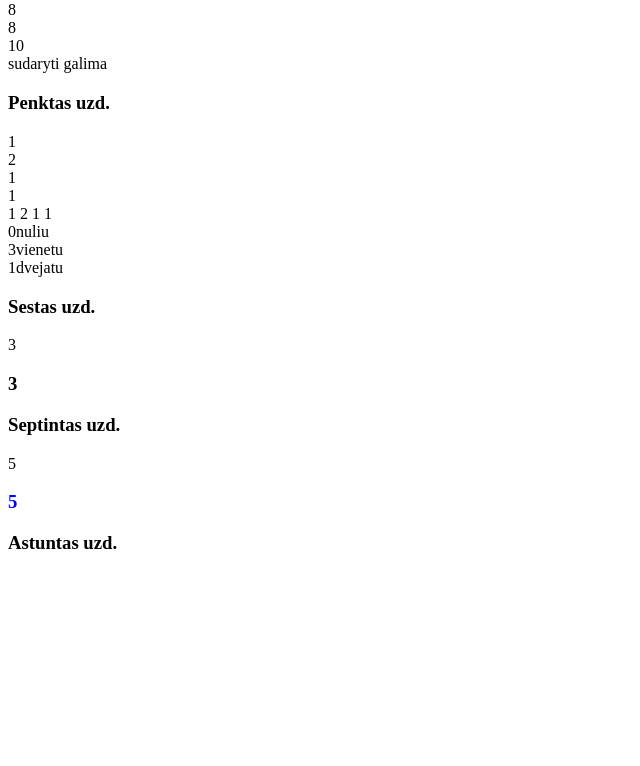
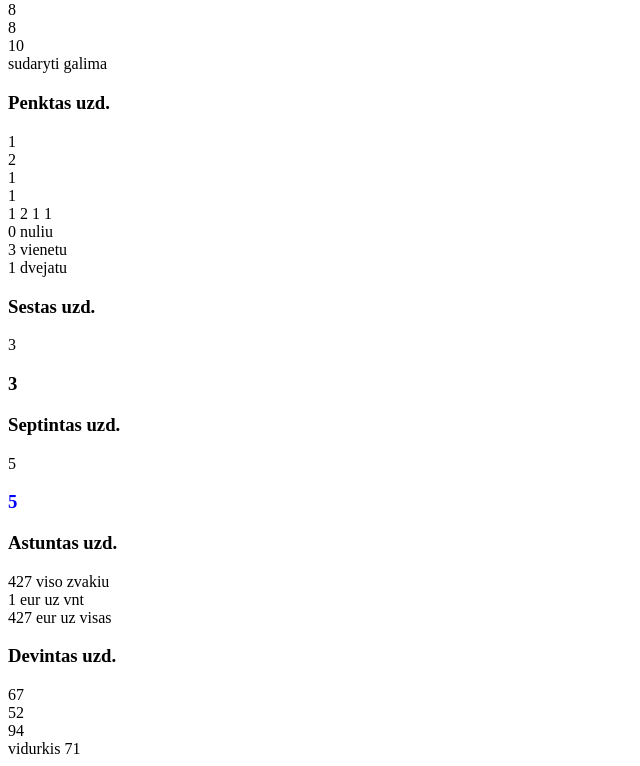
Before and after one commit to SergejsRom/php-2, a PHP site: page /naujas.php in a window 1280 px wide. Shown: the part 428-1194 px from the top of the page, without its empty margins (0-640 px from the left). Before the commit the page ends 977 px from the top, so only its background shows below. Run offline with PHP 8.4, Linux system fonts and the light colour scheme.

Commit message:
till 9 exercise

```diff
--- a/naujas.php
+++ b/naujas.php
@@ -62,9 +62,9 @@ echo $r2 = rand(0, 2); echo '<br>';
 echo $r3 = rand(0, 2); echo '<br>';
 echo $r4 = rand(0, 2); echo '<br>';
 echo $r_all = "$r1 $r2 $r3 $r4"; echo '<br>';
-echo substr_count($r_all,'0'), 'nuliu'; echo '<br>';
-echo substr_count($r_all, '1'), 'vienetu'; echo '<br>';
-echo substr_count($r_all, '2'), 'dvejatu'; echo '<br>';
+echo substr_count($r_all,'0'), ' nuliu'; echo '<br>';
+echo substr_count($r_all, '1'), ' vienetu'; echo '<br>';
+echo substr_count($r_all, '2'), ' dvejatu'; echo '<br>';
 ?>
 <h3>Sestas uzd.</h3>
 <?php
@@ -85,3 +85,19 @@ elseif ($spalva > 0) echo "<h3 style= color:blue>$spalva</h3>";
 ?>
 <h3>Astuntas uzd.</h3>
 <?php
+echo $zvakiu_kiekis = rand(5, 3000), ' viso zvakiu'; echo '<br>';
+echo $zvakiu_kaina = 1, ' eur uz vnt';  echo '<br>';
+$viso_eur = $zvakiu_kiekis * $zvakiu_kaina;
+if ($viso_eur <= 1000)
+echo $viso_eur, ' eur uz visas';
+elseif ($viso_eur > 1000)
+echo round(($viso_eur - $viso_eur * 0.03), 2), ' eur uz visas';
+elseif (($viso_eur > 2000))
+echo round(($viso_eur - $viso_eur * 0.04), 2), ' eur uz visas';
+?>
+<h3>Devintas uzd.</h3>
+<?php
+echo $m1 = rand(0, 100); echo '<br>';
+echo $m2 = rand(0, 100); echo '<br>';
+echo $m3 = rand(0, 100); echo '<br>';
+echo $vidurkis = 'vidurkis ', round(($m1 + $m2+ $m3) / 3); echo '<br>';
```
